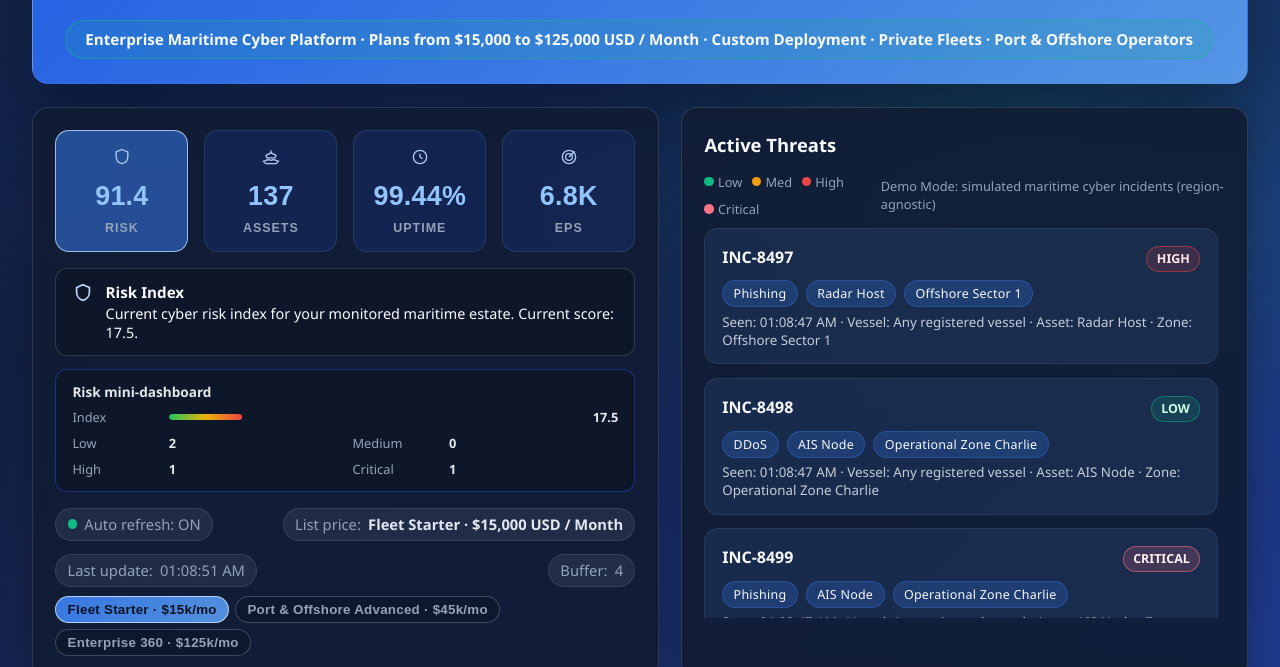
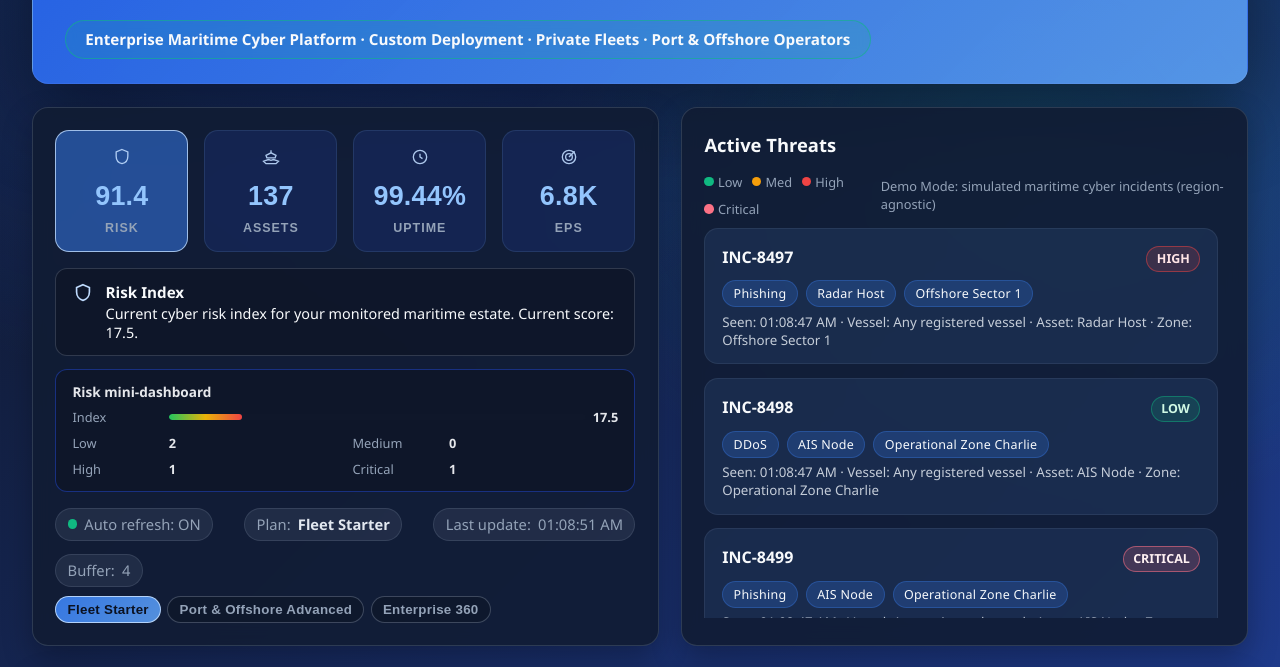
Before and after one commit to pizat16/oceancentinell-enterprise, a plain HTML site: page index.html in a window 1280 px wide. Shown: the part 133-800 px from the top of the page. Drawn offline with Linux system fonts and the light colour scheme.

Commit message:
Update index.html

```diff
--- a/index.html
+++ b/index.html
@@ -569,8 +569,7 @@
       </div>
 
       <div class="badge" role="note">
-        Enterprise Maritime Cyber Platform · Plans from $15,000 to $125,000 USD / Month ·
-        Custom Deployment · Private Fleets · Port & Offshore Operators
+        Enterprise Maritime Cyber Platform · Custom Deployment · Private Fleets · Port & Offshore Operators
       </div>
     </header>
 
@@ -645,8 +644,8 @@
             <span class="dot" id="autoDot"></span>
             <span id="autoText">Auto refresh: –</span>
           </div>
-          <div class="pill" title="List price">
-            <span>List price:</span>
+          <div class="pill" title="List information">
+            <span>Plan:</span>
             <strong id="pricePill">–</strong>
           </div>
           <div class="pill" title="Last update time">
@@ -659,10 +658,10 @@
           </div>
         </div>
 
-        <div class="plan-selector" aria-label="Pricing plans">
-          <button type="button" class="plan-btn active" data-plan="starter">Fleet Starter · $15k/mo</button>
-          <button type="button" class="plan-btn" data-plan="advanced">Port & Offshore Advanced · $45k/mo</button>
-          <button type="button" class="plan-btn" data-plan="enterprise">Enterprise 360 · $125k/mo</button>
+        <div class="plan-selector" aria-label="Plans">
+          <button type="button" class="plan-btn active" data-plan="starter">Fleet Starter</button>
+          <button type="button" class="plan-btn" data-plan="advanced">Port & Offshore Advanced</button>
+          <button type="button" class="plan-btn" data-plan="enterprise">Enterprise 360</button>
         </div>
       </section>
 
@@ -966,9 +965,9 @@
       "use strict";
 
       const PLANS = {
-        starter:   { label: "Fleet Starter",            price: 15000 },
-        advanced:  { label: "Port & Offshore Advanced", price: 45000 },
-        enterprise:{ label: "Enterprise 360",           price: 125000 },
+        starter:   { label: "Fleet Starter" },
+        advanced:  { label: "Port & Offshore Advanced" },
+        enterprise:{ label: "Enterprise 360" },
       };
 
       let ACTIVE_PLAN = "starter";
@@ -1217,7 +1216,7 @@
           const m = this.metrics;
           const plan = PLANS[ACTIVE_PLAN];
 
-          els.pricePill.textContent = `${plan.label} · $${plan.price.toLocaleString()} USD / Month`;
+          els.pricePill.textContent = plan.label;
 
           els.riskScore.textContent = m.risk_score ?? "–";
           els.assetsCount.textContent = m.assets ?? "–";
@@ -1307,7 +1306,6 @@
               platform: "OceanCentinell ENTERPRISE v3.2 (Offline Demo)",
               organization: "Victoria en Cristo Jesús LLC",
               plan: plan.label,
-              list_price_monthly_usd: plan.price,
               exported_at: exportedAt,
               metrics: this.metrics,
               incidents: this.incidents,
@@ -1322,9 +1320,7 @@
 
             const ts = safeFilenameTimestamp(exportedAt);
 
-            const priceLabel = plan.price === 0
-              ? "DEMO-1M"
-              : `${plan.price}USD-MO`;
+            const priceLabel = "PLAN";
 
             a.download = `OceanCentinell_Report_${plan.label}_${priceLabel}_${ts}.json`;
 
```
